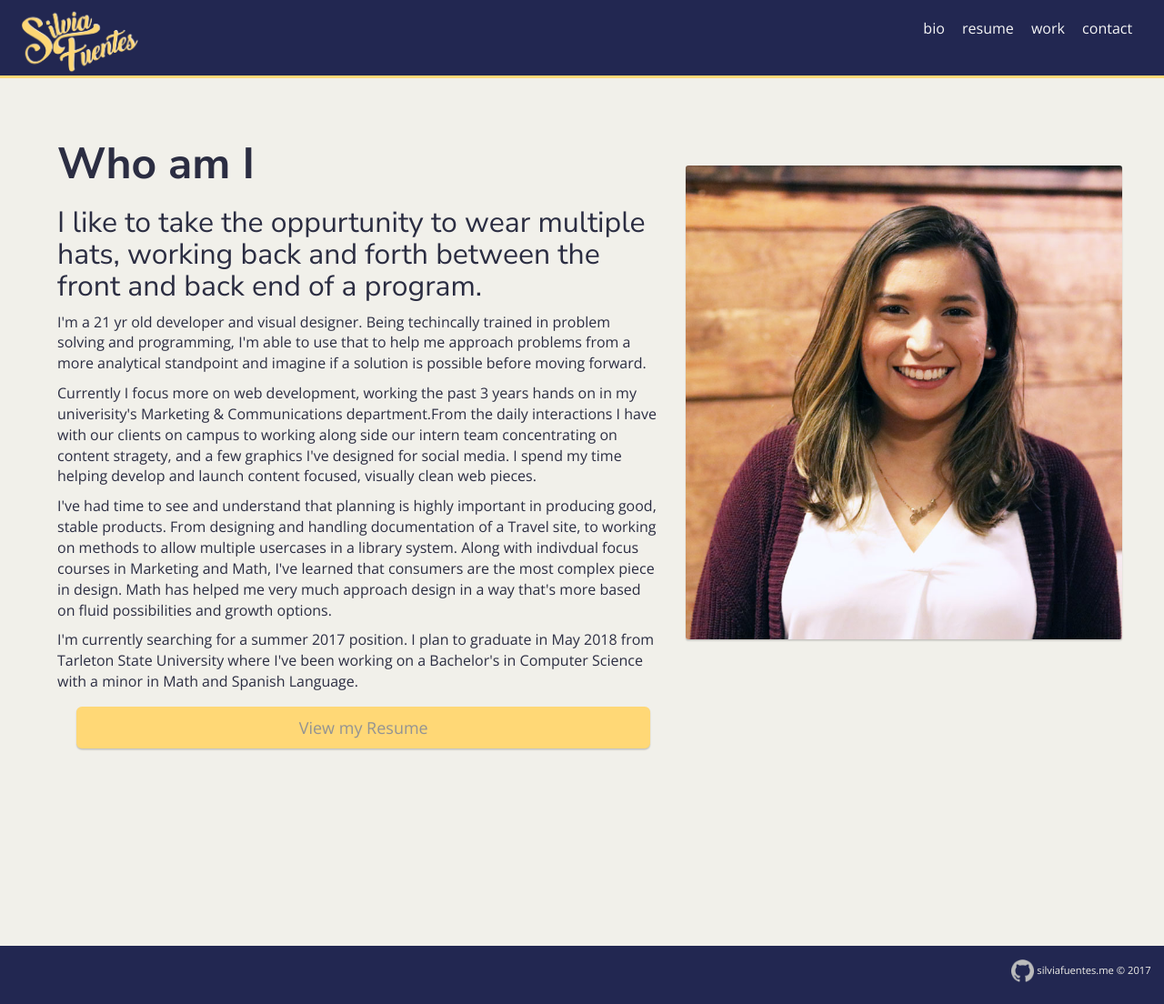
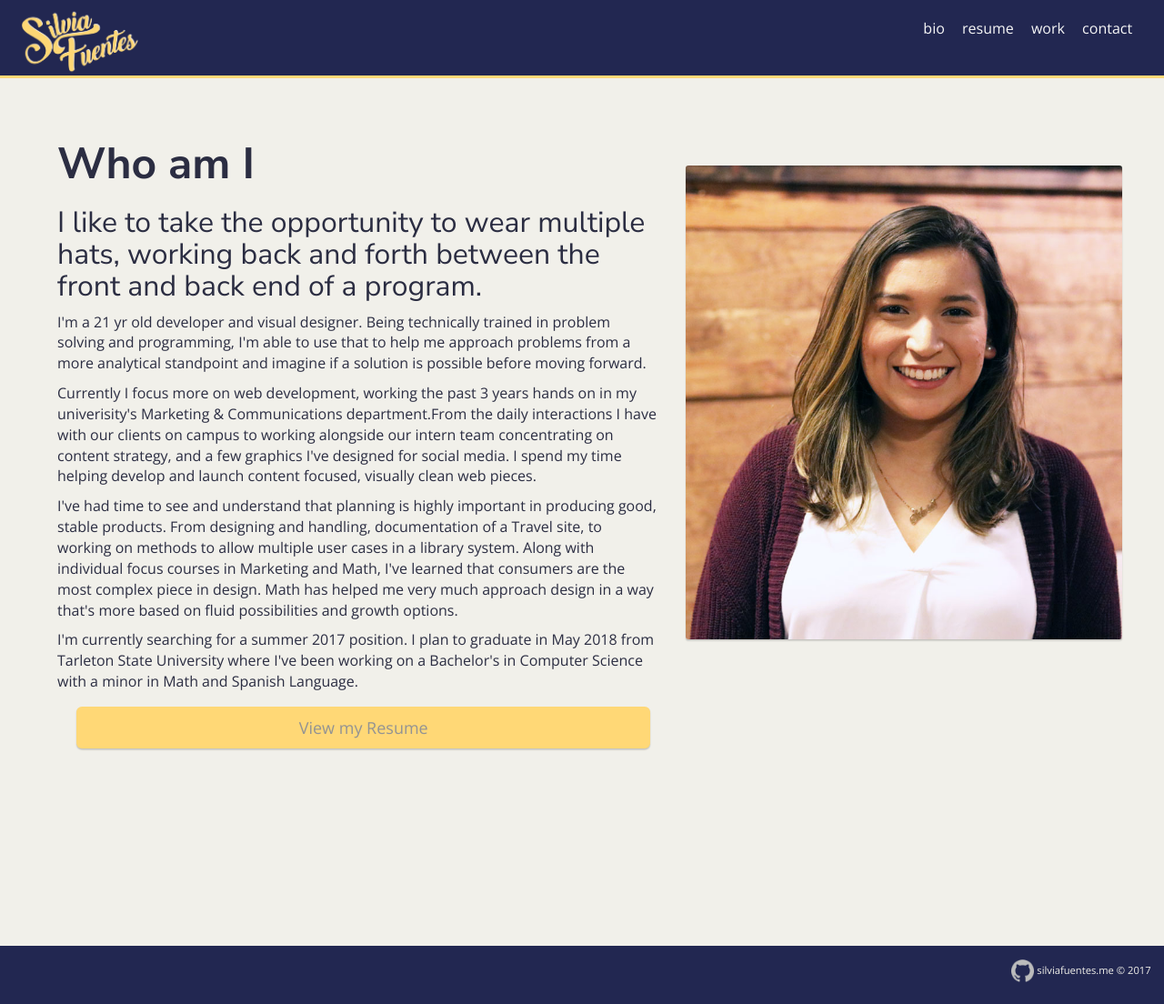
Before and after one commit to silviafuen/silviafuen.github.io, a Jekyll site: the page built from bio/index.html, in a window 1280 px wide. Shown: the whole page at 91% size. Built offline with Jekyll 4.4.1, drawn with Linux system fonts in a browser that asks for light colours.

Commit message:
grammatical changes to bio

```diff
--- a/bio/index.html
+++ b/bio/index.html
@@ -5,24 +5,24 @@ title: Bio - Silvia Fuentes, Designer &#38; Developer
 <section class="col-md-12" id="container">
 	<div class="col-md-7">
 	<h2> Who am I </h2>
-		<h3> I like to take the oppurtunity to wear multiple hats, working back and forth between the front and back end of a program.</h3>
-			<p>I'm a 21 yr old developer and visual designer. Being techincally trained in problem solving and programming, I'm able to use that to
-				help me approach problems from a more analytical standpoint and imagine if a solution is possible before moving forward.</p>
+		<h3> I like to take the opportunity to wear multiple hats, working back and forth between the front and back end of a program.</h3>
+			<p>I'm a 21 yr old developer and visual designer. Being technically trained in problem solving and programming, I'm able to use
+				that to help me approach problems from a more analytical standpoint and imagine if a solution is possible before moving forward.</p>
 
 			<p>Currently I focus more on web development, working the past 3 years hands on in my univerisity's Marketing &#38; Communications
-				department.From the daily interactions I have with our clients on campus to working along side our intern team concentrating on content
-				stragety, and a few graphics I've designed for social media. I spend my time helping  develop and launch content focused, visually clean web
-				pieces. </p>
+				department.From the daily interactions I have with our clients on campus to working alongside our intern team concentrating on
+				content strategy, and a few graphics I've designed for social media. I spend my time helping develop and launch content focused,
+				visually clean web pieces.</p>
 
-			<p>I've had time to see and understand that planning is highly important in producing good, stable products. From designing
-				and handling documentation of a Travel site, to working on methods to allow multiple usercases in a library system. Along with
-				indivdual focus courses in Marketing and Math, I've learned that consumers are the most complex piece in design. Math has helped me
-				very much approach design in a way that's more based on fluid possibilities and growth options.
+			<p>I've had time to see and understand that planning is highly important in producing good, stable products. From designing and
+				handling, documentation of a Travel site, to working on methods to allow multiple user cases in a library system. Along
+				with individual focus courses in Marketing and Math, I've learned that consumers are the most complex piece in design. Math has
+				helped me very much approach design in a way that's more based on fluid possibilities and growth options.
 			 </p>
 
 			 <p>
-				  I'm currently searching for a summer 2017 position. I plan to graduate in May 2018 from Tarleton State University
-					where I've been working on a Bachelor's in Computer Science with a minor in Math and Spanish Language.
+				 I'm currently searching for a summer 2017 position. I plan to graduate in May 2018 from Tarleton State University where I've
+				 been working on a Bachelor's in Computer Science with a minor in Math and Spanish Language.
 			 </p>
 	 <div class="col-md-12">
 		 <form action="/resume/index.html">
```
